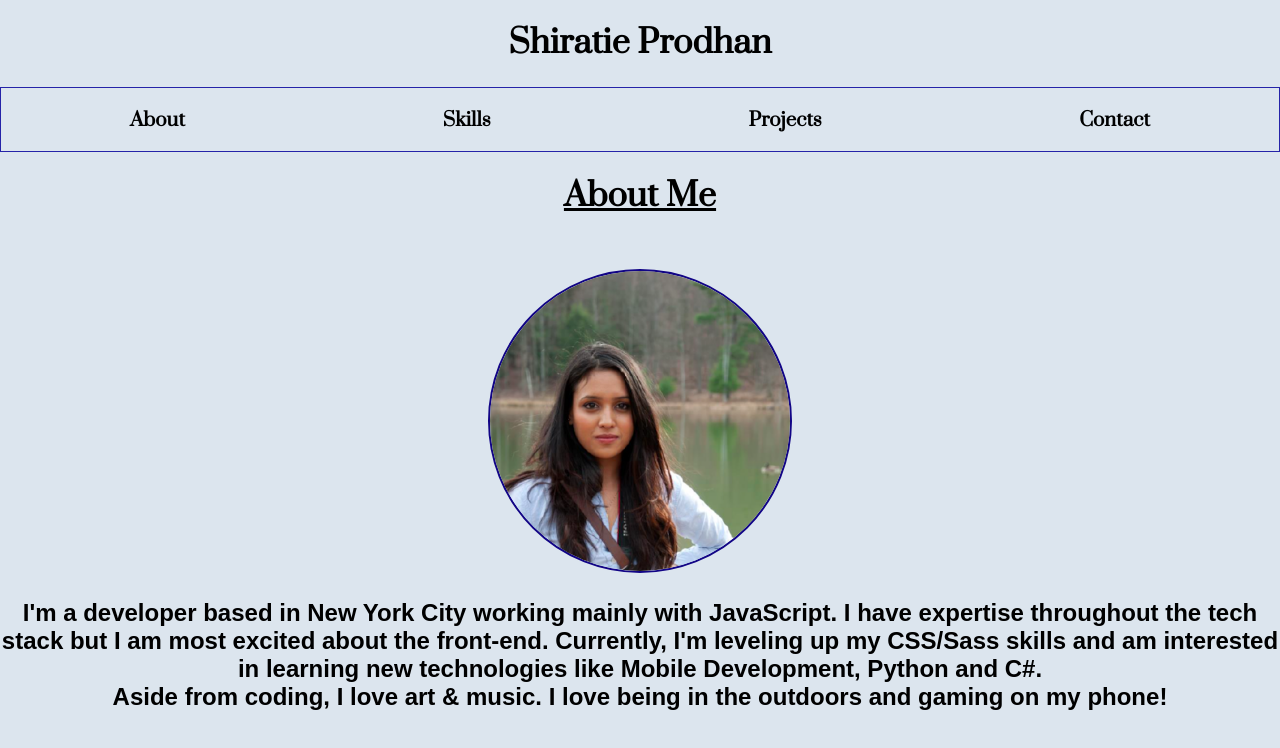
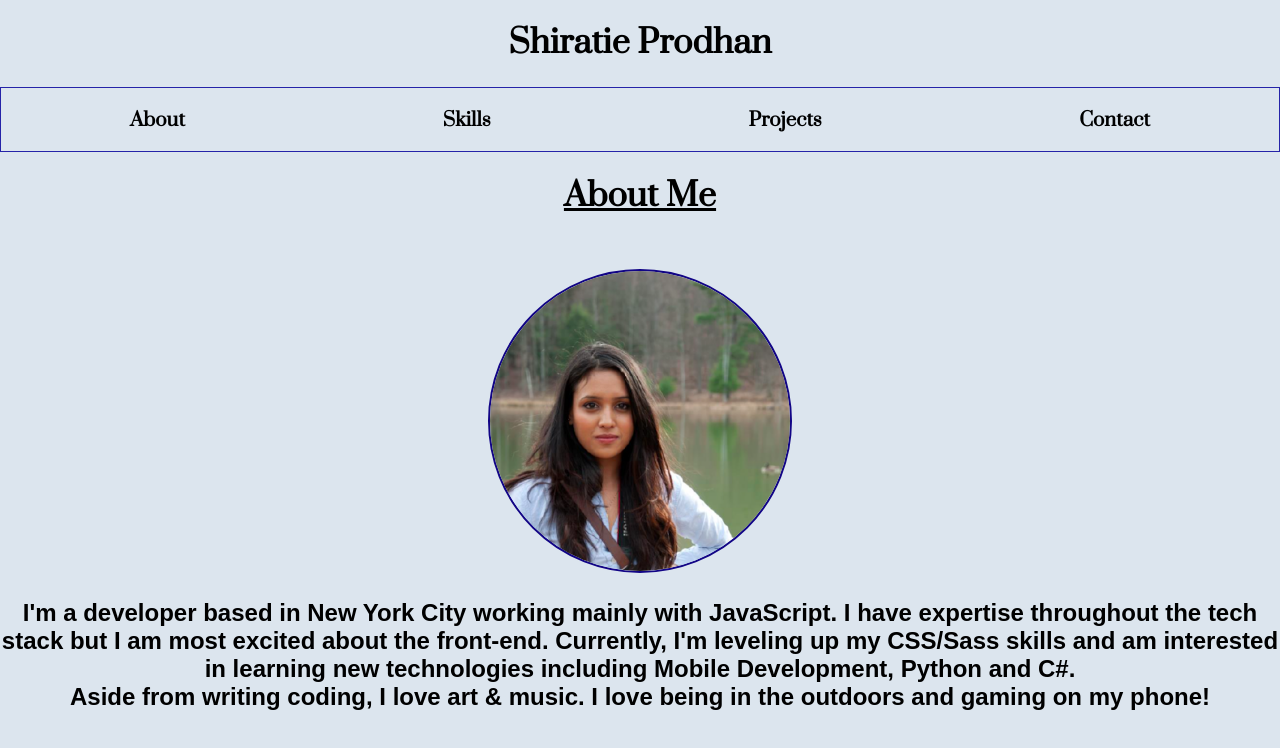
Before and after one commit to shiratiee/personal-website, a React (Create React App) app: page / in a window 1280 px wide. Shown: the top 748 px of the page. Built offline with nearby package versions, Linux system fonts and the light colour scheme; a web font is replaced by a local one.

Commit message:
tweeked about me

```diff
--- a/src/About.jsx
+++ b/src/About.jsx
@@ -14,9 +14,9 @@ export default function About() {
       <h2 className="my-blurb">
         I'm a developer based in New York City working mainly with JavaScript.
         I have expertise throughout the tech stack but I am most excited about the front-end.
-        Currently, I'm leveling up my CSS/Sass skills and am interested in learning new technologies like Mobile Development, Python and C#.
+        Currently, I'm leveling up my CSS/Sass skills and am interested in learning new technologies including Mobile Development, Python and C#.
         <br/>
-        Aside from coding, I love art & music. I love being in the outdoors and gaming on my phone!
+        Aside from writing coding, I love art & music. I love being in the outdoors and gaming on my phone!
       </h2>
     </div>
   );
```
